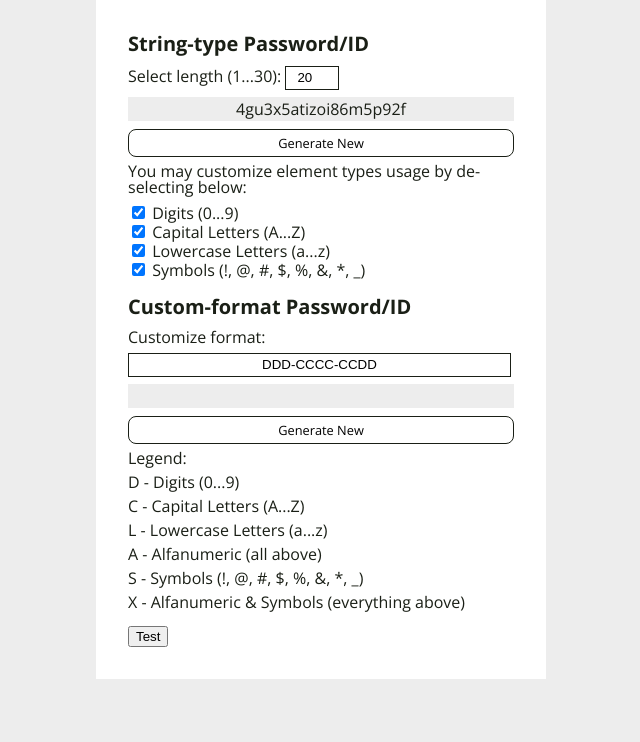
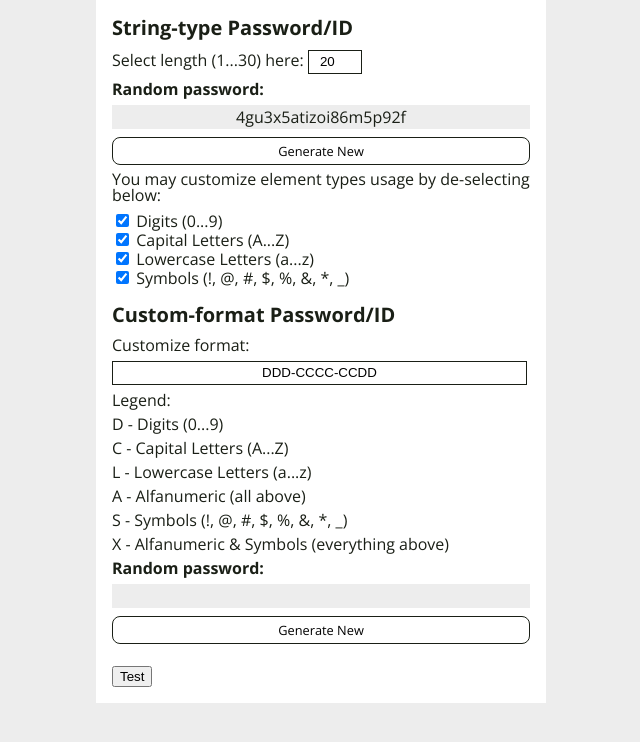
Before and after one commit to sergeymoryakov/id-generator, a website: page index.html in a window 1280 px wide. Shown: the whole page, without its empty margins (319-959 px from the left). Drawn offline with nearby package versions, Linux system fonts and the light colour scheme.

Commit message:
style update

```diff
--- a/index.css
+++ b/index.css
@@ -8,7 +8,7 @@ html {
 .container {
     margin: 0 auto;
     padding: 1rem;
-    /* max-width: 800px; */
+    min-width: 240px;
     background-color: #fff;
 }
 
@@ -24,7 +24,7 @@ html {
     }
 
     .container {
-        padding: 2rem;
+        /* padding: 2rem; */
         max-width: 450px;
     }
 }
@@ -33,6 +33,13 @@ h2 {
     margin-bottom: 0.5em;
     font-size: 1.25rem;
     line-height: 1.5rem;
+    font-weight: 700;
+}
+
+h3 {
+    margin-bottom: 0.5em;
+    font-size: 1em;
+    /* line-height: 1.5rem; */
     font-weight: 700;
 }
 
@@ -63,7 +70,7 @@ p {
 
 .id {
     margin-bottom: 0.5em;
-    min-width: 35ex;
+    min-width: 100%;
     height: 1.5em;
     line-height: 1.5em;
     text-align: center;
--- a/index.html
+++ b/index.html
@@ -18,7 +18,7 @@
         <div class="container">
             <div class="id-wrapper">
                 <h2>String-type Password/ID</h2>
-                <label for="input1">Select length (1...30):</label>
+                <label for="input1">Select length (1...30) here:</label>
                 <input
                     class="input1"
                     id="input1"
@@ -27,6 +27,7 @@
                     min="1"
                     max="30"
                 />
+                <h3>Random password:</h3>
                 <div class="id" id="id1"></div>
                 <button class="new-btn" id="id1Btn">Generate New</button>
                 <!-- <br /> -->
@@ -91,8 +92,6 @@
                     name="input2"
                     value="DDD-CCCC-CCDD"
                 />
-                <div class="id" id="id2"></div>
-                <button class="new-btn" id="id2Btn">Generate New</button>
                 <p>Legend:</p>
                 <p>D - Digits (0...9)</p>
                 <p>C - Capital Letters (A...Z)</p>
@@ -100,6 +99,9 @@
                 <p>A - Alfanumeric (all above)</p>
                 <p>S - Symbols (!, @, #, $, %, &, *, _)</p>
                 <p>X - Alfanumeric & Symbols (everything above)</p>
+                <h3>Random password:</h3>
+                <div class="id" id="id2"></div>
+                <button class="new-btn" id="id2Btn">Generate New</button>
             </div>
             <button id="testBtn">Test</button>
         </div>
```
